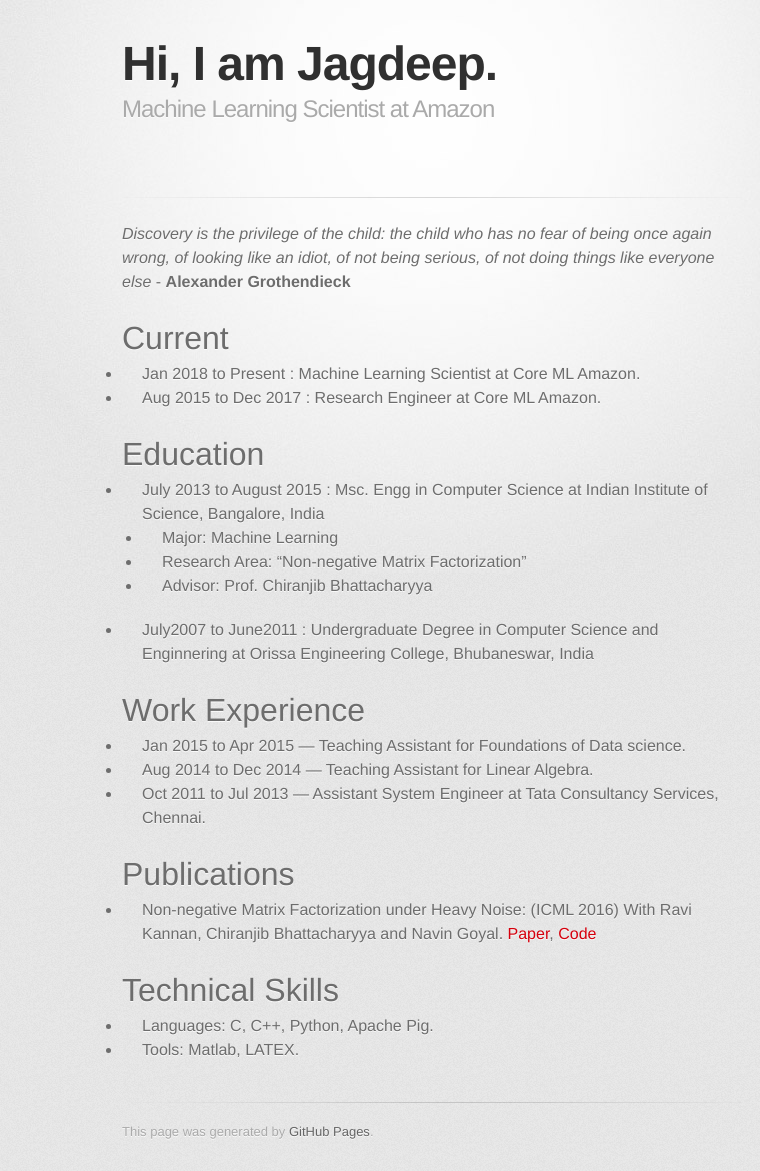
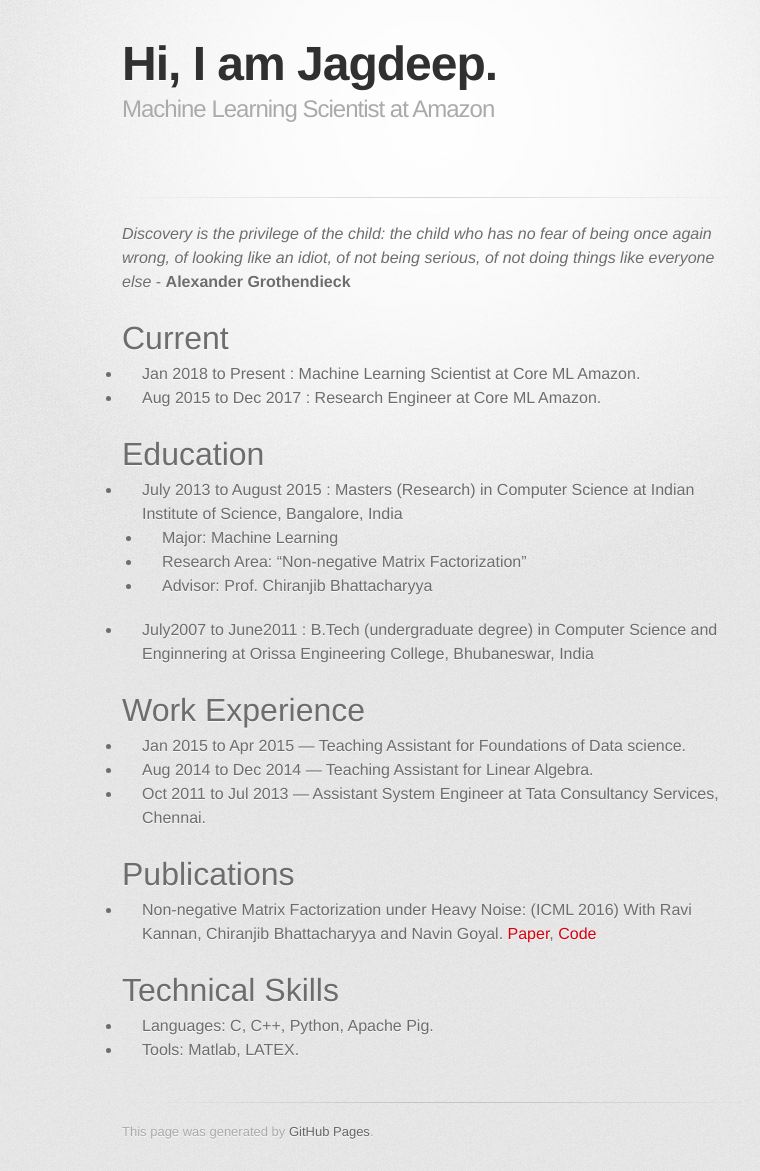
Before and after one commit to jagdeeppani/jagdeeppani.github.io, a Jekyll site: the page built from index.md, in a window 1280 px wide. Shown: the whole page, without its empty margins (208-968 px from the left). Built offline with Jekyll 4.4.1, drawn with Linux system fonts in a browser that asks for light colours; some web fonts are replaced; our own code applies the rules of GitHub Pages for plain Markdown files.

Commit message:
Update index.md

```diff
--- a/index.md
+++ b/index.md
@@ -6,12 +6,12 @@
 
 # [](#header-2)Education
 
-- July 2013 to August 2015 :  Msc. Engg in Computer Science at Indian Institute of Science, Bangalore, India
+- July 2013 to August 2015 :  Masters (Research) in Computer Science at Indian Institute of Science, Bangalore, India
   - Major: Machine Learning
   - Research Area: “Non-negative Matrix Factorization”
   - Advisor: Prof. Chiranjib Bhattacharyya
 
-- July2007 to June2011 :  Undergraduate Degree in Computer Science and Enginnering at Orissa Engineering College, Bhubaneswar, India
+- July2007 to June2011 :  B.Tech (undergraduate degree) in Computer Science and Enginnering at Orissa Engineering College, Bhubaneswar, India
 
 # [](#header-3)Work Experience
 *   Jan 2015 to Apr 2015 --- Teaching Assistant for Foundations of Data science.
```
